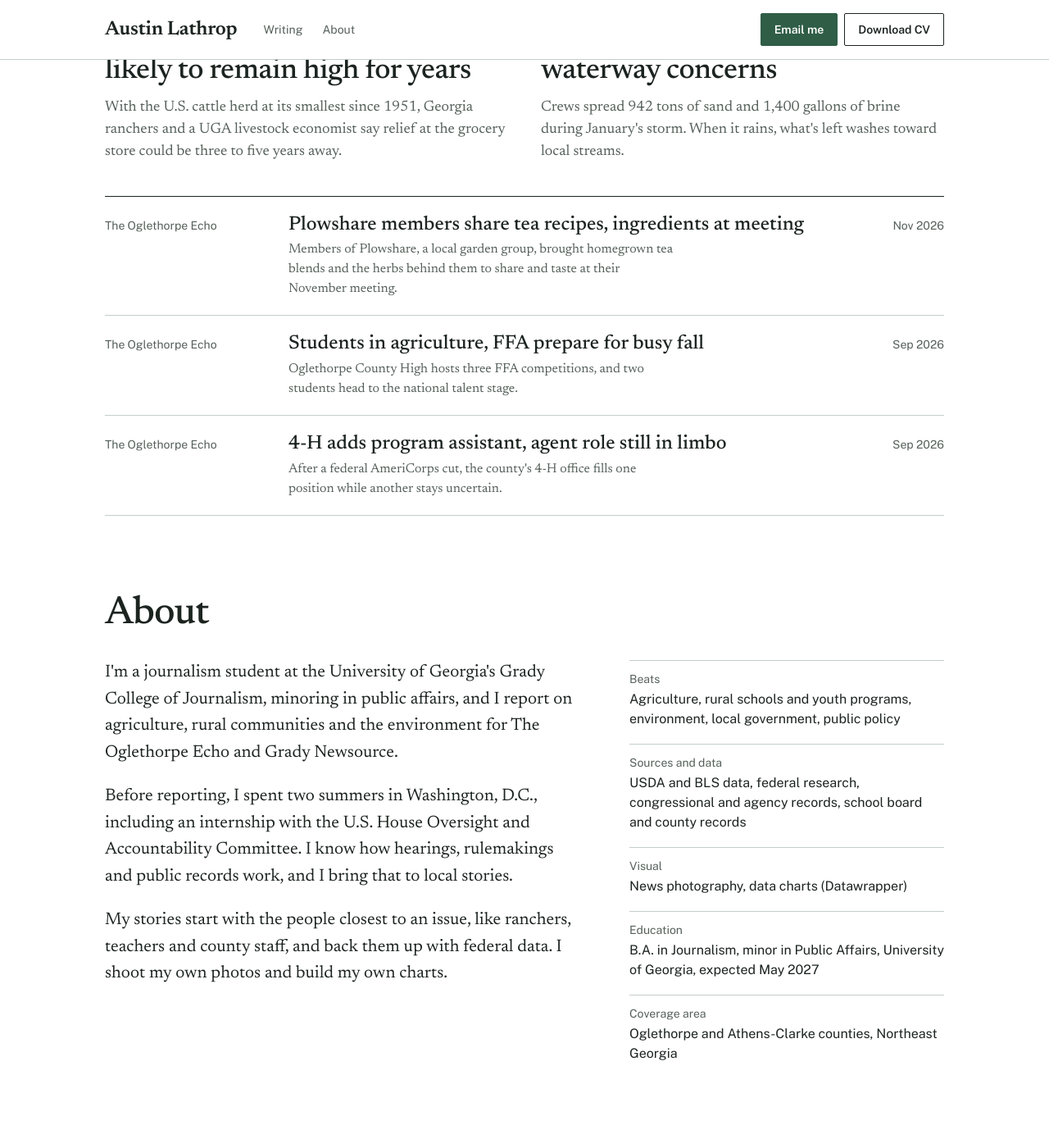
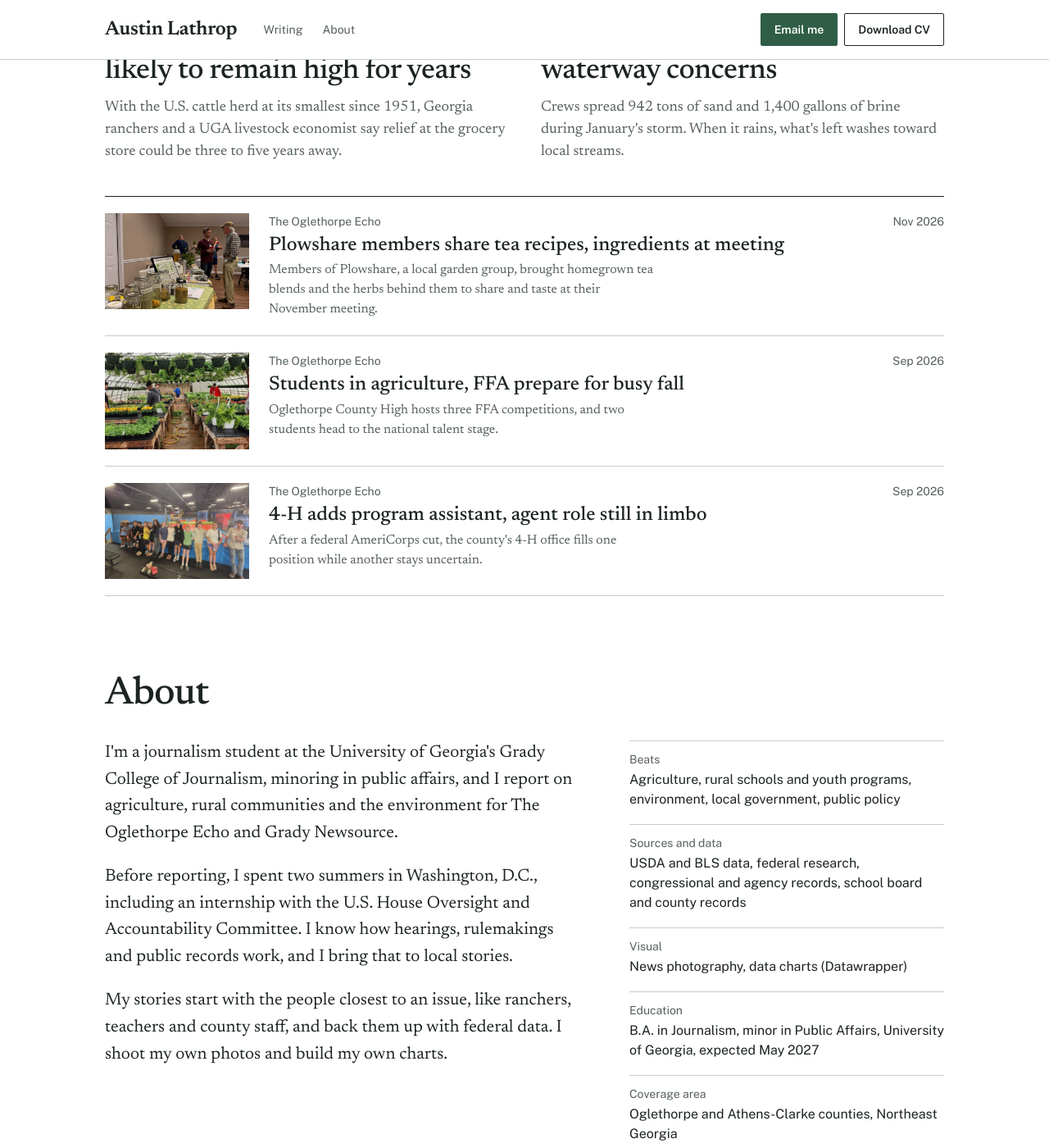
Before and after one commit to austin-lathrop/austin-lathrop.github.io, a Jekyll site: the page built from index.html, in a window 1280 px wide and 1400 px high, scrolled down 1049 px. Shown: the whole window at 82% size. Built offline with Jekyll 4.4.1, drawn with Linux system fonts in a browser that asks for light colours.

Commit message:
feat: photo thumbnails on every home-page story row
Stylesheet link carries a build timestamp so returning visitors get new styles.

Co-Authored-By: Claude Opus 5.5 <noreply@anthropic.com>

```diff
--- a/_layouts/default.html
+++ b/_layouts/default.html
@@ -25,7 +25,7 @@
 <link rel="preconnect" href="https://fonts.googleapis.com">
 <link rel="preconnect" href="https://fonts.gstatic.com" crossorigin>
 <link href="https://fonts.googleapis.com/css2?family=Newsreader:ital,opsz,wght@0,6..72,400;0,6..72,500;0,6..72,600;1,6..72,400&family=Public+Sans:ital,wght@0,400;0,600;1,400&display=swap" rel="stylesheet">
-<link rel="stylesheet" href="{{ '/assets/css/site.css' | relative_url }}">
+<link rel="stylesheet" href="{{ '/assets/css/site.css' | relative_url }}?v={{ site.time | date: '%s' }}">
 </head>
 <body>
 {% include header.html %}
--- a/assets/css/site.css
+++ b/assets/css/site.css
@@ -89,9 +89,13 @@ img { max-width: 100%; }
 .lead a:hover h3 { text-decoration: underline; text-decoration-thickness: 1px; text-underline-offset: 4px; }
 .dek { margin: 0; font-family: var(--serif); font-size: var(--t-18); line-height: 1.5; color: var(--ink-2); max-width: 52ch; }
 .clips { list-style: none; margin: 0; padding: 0; border-top: 1.5px solid var(--ink); }
-.clips a { display: grid; grid-template-columns: 200px 1fr 120px; gap: 24px; align-items: baseline; padding: 20px 0; border-bottom: 1px solid var(--rule); text-decoration: none; }
+.clips a { display: grid; grid-template-columns: 176px 1fr 120px; gap: 24px; align-items: start; padding: 20px 0; border-bottom: 1px solid var(--rule); text-decoration: none; }
+.clip-img { grid-column: 1; grid-row: 1; display: block; width: 100%; aspect-ratio: 3 / 2; object-fit: cover; background: var(--box); }
+.clip-text { grid-column: 2; }
+.clips a:not(.has-img) .clip-text { grid-column: 1 / 3; }
+.clips time { grid-column: 3; }
 .clips a:hover h3 { text-decoration: underline; text-decoration-thickness: 1px; text-underline-offset: 3px; }
-.clips .outlet { margin: 0; }
+.clips .outlet { margin: 0 0 4px; }
 .clips h3 { font-family: var(--serif); font-weight: 500; font-size: var(--t-24); line-height: 1.2; margin: 0 0 4px; }
 .clips .dek { font-size: var(--t-16); }
 .clips time { font-size: var(--t-14); color: var(--ink-2); text-align: right; }
@@ -218,7 +222,10 @@ figcaption { margin-top: 10px; font-family: var(--sans); font-size: var(--t-14);
   .leads { grid-template-columns: 1fr; gap: 32px; margin-bottom: 24px; }
   .lead h3 { font-size: var(--t-24); }
   .clips a { grid-template-columns: 1fr; gap: 2px; }
-  .clips time { text-align: left; order: -1; font-size: 13px; }
+  .clips a.has-img { grid-template-columns: 1fr 96px; column-gap: 16px; }
+  .clips time { grid-column: 1; grid-row: 1; text-align: left; font-size: 13px; }
+  .clip-text, .clips a:not(.has-img) .clip-text { grid-column: 1; grid-row: 2; }
+  .clip-img { grid-column: 2; grid-row: 1 / span 2; aspect-ratio: 1; }
   .clips h3 { font-size: var(--t-21); }
   .essays { grid-template-columns: 1fr; gap: 28px; }
   .video-lead { grid-template-columns: 1fr; gap: 16px; margin-bottom: 28px; }
--- a/index.html
+++ b/index.html
@@ -67,9 +67,12 @@ layout: default
       {%- for s in sorted %}
       {%- assign key = s.url | append: "|" -%}
       {%- unless lead_urls contains key %}
-      <li><a href="{{ s.url | relative_url }}">
-        <p class="outlet">{{ s.outlet | escape }}</p>
-        <div><h3>{{ s.headline | escape }}</h3>{% if s.dek and s.dek != "" %}<p class="dek">{{ s.dek | escape }}</p>{% endif %}</div>
+      {%- assign has_img = false -%}{%- if s.image and s.image != "" -%}{%- assign has_img = true -%}{%- endif %}
+      <li><a href="{{ s.url | relative_url }}"{% if has_img %} class="has-img"{% endif %}>
+        {%- if has_img %}
+        <img class="clip-img" src="{{ s.image | relative_url }}" alt="{{ s.image_alt | default: s.headline | escape }}" loading="lazy">
+        {%- endif %}
+        <div class="clip-text"><p class="outlet">{{ s.outlet | escape }}</p><h3>{{ s.headline | escape }}</h3>{% if s.dek and s.dek != "" %}<p class="dek">{{ s.dek | escape }}</p>{% endif %}</div>
         <time datetime="{{ s.date | date: '%Y-%m-%d' }}">{{ s.date | date: "%b %Y" }}</time>
       </a></li>
       {%- endunless %}
```
Also changed, not shown: tests/test_build.py (+4 -0 lines), tests/test_stories.py (+18 -0 lines).
